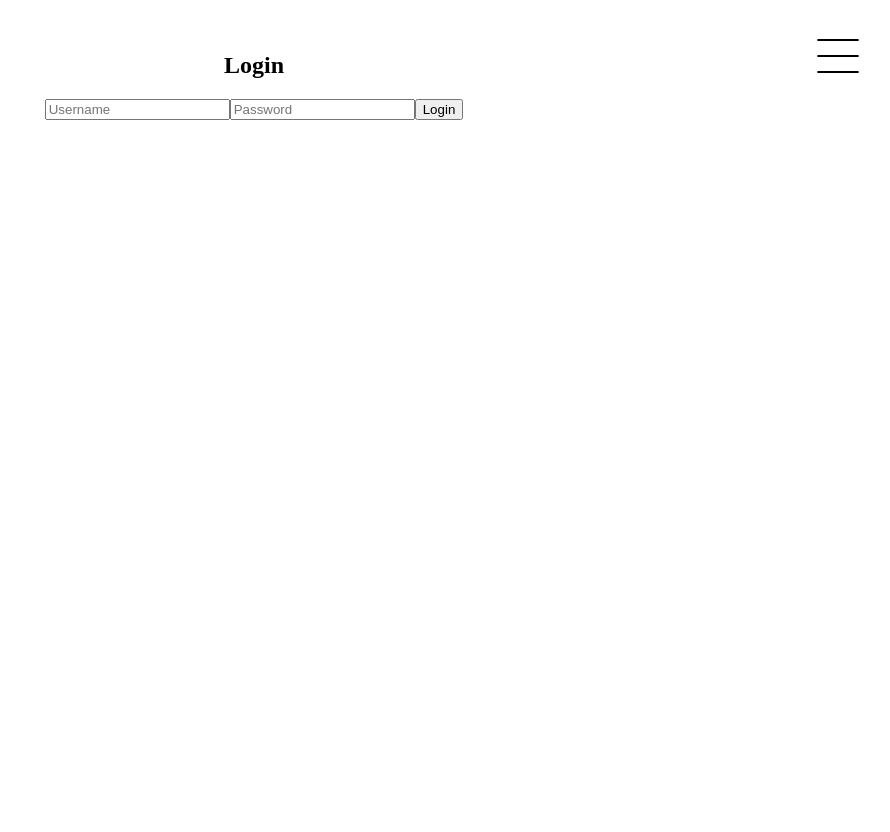
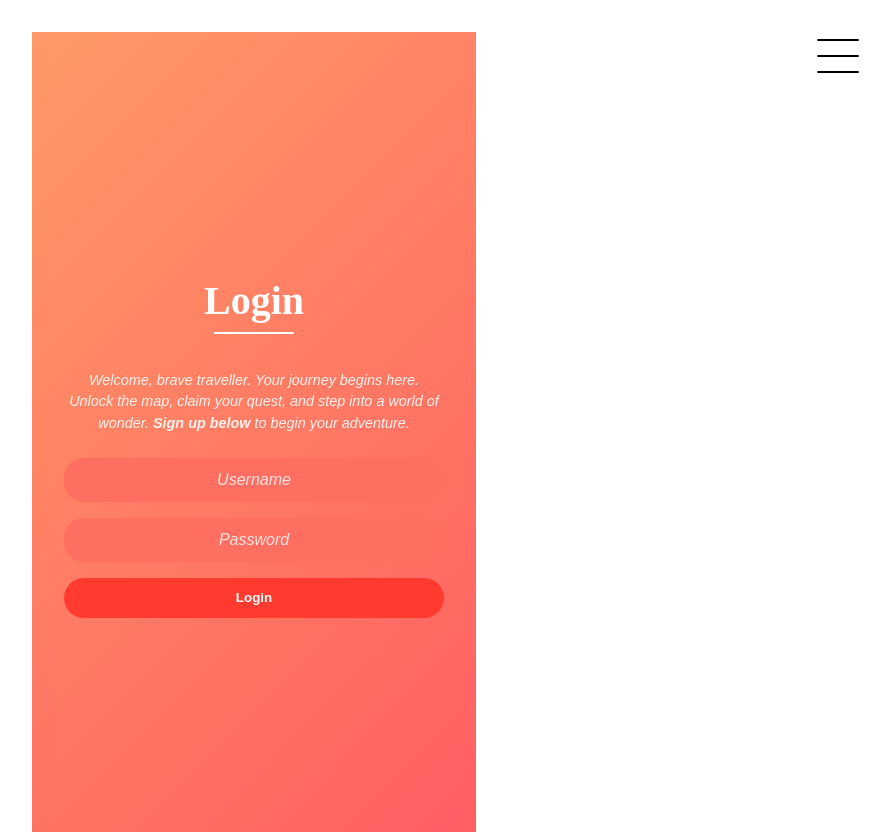
Before and after one commit to RobieCalong/Localore-Traveler-app, a React (Vite) app in the folder client/: page /login in a window 1280 px wide. Shown: the whole page, without its empty margins (386-1276 px from the left). Before the commit the page ends 800 px from the top, so only its background shows below. Built offline with nearby package versions, Linux system fonts and the light colour scheme.

Commit message:
css login/register

```diff
--- a/client/src/components/Login.jsx
+++ b/client/src/components/Login.jsx
@@ -1,5 +1,6 @@
 import { useState } from "react";
 import { useNavigate } from "react-router-dom";
+import "../styles/Auth.css";
 
 const BASE_URL = `http://localhost:3000`;
 
@@ -21,34 +22,49 @@ function Login() {
     const data = await res.json();
 
     if (res.ok) {
-      //  Save token and userId so it can be reused
+      //  Save token so it can be reused
       localStorage.setItem("token", data.token);
-      localStorage.setItem("userId", data.user.id); // <-- FIXED: always use data.user.id
+      localStorage.setItem("userId", data.userId);
       console.log("Logged in and token stored:", data.token);
-      navigate(`/userhomepage/${data.user.id}`); // <-- go to correct homepage
+      navigate(`/userhomepage/${data.user.id}`);
     } else {
       console.error(data.error);
     }
   }
 
   return (
-    <form onSubmit={handleLogin}>
-      <h2>Login</h2>
+      <div className="auth-container">
+        <div className="auth-card">
+          {/* Notice: Login title looks different from Sign Up */}
+          <h1 className="auth-title login">Login</h1>
+          <p className="auth-subtitle">
+            Welcome, brave traveller. Your journey begins here. <br />
+            Unlock the map, claim your quest, and step into a world of wonder.{" "}
+            <span className="highlight">Sign up below</span> to begin your adventure.
+          </p>
+
+          <form onSubmit={handleLogin} className="auth-form">
             <input
               type="text"
               placeholder="Username"
               value={username}
               onChange={(e) => setUsername(e.target.value)}
+              className="auth-input"
             />
             <input
               type="password"
               placeholder="Password"
               value={password}
               onChange={(e) => setPassword(e.target.value)}
+              className="auth-input"
             />
-      <button type="submit">Login</button>
-      {error && <p style={{ color: "red" }}>{error}</p>}
+            <button type="submit" className="auth-btn">
+              Login
+            </button>
+            {error && <p className="auth-error">{error}</p>}
           </form>
+        </div>
+      </div>
     );
   }
 
--- a/client/src/components/Register.jsx
+++ b/client/src/components/Register.jsx
@@ -1,5 +1,6 @@
 import { useState } from "react";
 import { useNavigate } from "react-router-dom";
+import "../styles/Auth.css";
 
 function Register() {
   const [username, setUsername] = useState("");
@@ -11,6 +12,7 @@ function Register() {
 
   async function handleRegister(e) {
     e.preventDefault();
+
 
     const res = await fetch(`${BASE_URL}/users/register`, {
       method: "POST",
@@ -32,23 +34,37 @@ function Register() {
   }
 
   return (
-    <form onSubmit={handleRegister}>
-      <h2>Register</h2>
+    <div className="auth-container">
+      <div className="auth-card">
+        <h1 className="auth-title">Sign Up</h1>
+        <p className="auth-subtitle">
+          Welcome, brave traveller. Your journey begins here. <br />
+          Unlock the map, claim your quest, and step into a world of wonder.{" "}
+          <span className="highlight">Sign up below</span> to begin your adventure.
+        </p>
+
+        <form onSubmit={handleRegister} className="auth-form">
           <input
             type="text"
             placeholder="Username"
             value={username}
             onChange={(e) => setUsername(e.target.value)}
+            className="auth-input"
           />
           <input
             type="password"
             placeholder="Password"
             value={password}
             onChange={(e) => setPassword(e.target.value)}
+            className="auth-input"
           />
-      <button type="submit">Register</button>
-      {error && <p style={{ color: "red" }}>{error}</p>}
+          <button type="submit" className="auth-btn">
+            Register
+          </button>
+          {error && <p className="auth-error">{error}</p>}
         </form>
+      </div>
+    </div>
   );
 }
 
--- /dev/null
+++ b/client/src/styles/auth.css
@@ -0,0 +1,104 @@
+html, body {
+  height: 100%;
+  margin: 0;
+  padding: 0;
+}
+
+.auth-container {
+    min-height: 100vh;
+    display: flex;
+    justify-content: center;
+    align-items: center;
+    background: linear-gradient(135deg, #ff9966, #ff5e62);
+    font-family: "Poppins", sans-serif;
+    color: #fff;
+  }
+
+  .auth-card {
+    text-align: center;
+    padding: 2rem;
+    border-radius: 16px;
+    width: 380px;
+    background: transparent;
+  }
+
+  .auth-title {
+    font-family: "Cinzel Decorative", cursive;
+    font-size: 2.5rem;
+    margin-bottom: 0.5rem;
+    position: relative;
+  }
+
+  .auth-title::after {
+    content: "";
+    display: block;
+    width: 80px;
+    height: 2px;
+    background: white;
+    margin: 0.5rem auto;
+  }
+
+  .auth-subtitle {
+    font-size: 0.9rem;
+    line-height: 1.5;
+    margin-bottom: 1.5rem;
+    font-style: italic;
+    opacity: 0.9;
+  }
+
+  .highlight {
+    font-weight: bold;
+  }
+
+  .auth-form {
+    display: flex;
+    flex-direction: column;
+    gap: 1rem;
+  }
+
+  .auth-input {
+    padding: 0.8rem;
+    border: none;
+    border-radius: 20px;
+    text-align: center;
+    background: #ff6f61;
+    color: white;
+    font-size: 1rem;
+    outline: none;
+  }
+
+  .auth-input::placeholder {
+    color: #fff;
+    opacity: 0.8;
+    font-style: italic;
+  }
+
+  .auth-btn {
+    padding: 0.8rem;
+    background: #ff3b2f;
+    color: white;
+    border: none;
+    border-radius: 20px;
+    cursor: pointer;
+    font-weight: bold;
+    transition: 0.3s ease;
+  }
+
+  .auth-btn:hover {
+    background: #e02a1f;
+  }
+
+  .auth-error {
+    color: #ffcccc;
+    margin-top: 0.5rem;
+    font-size: 0.9rem;
+  }
+
+  .auth-title.login {
+    font-family: "Cinzel Decorative", cursive;
+    font-weight: bold;
+    color: white;
+    display: inline-block;
+    padding: 0.3rem 1.2rem;
+    border-radius: 12px;
+  }
```
Lines whose indentation alone changed are shown as unchanged.
